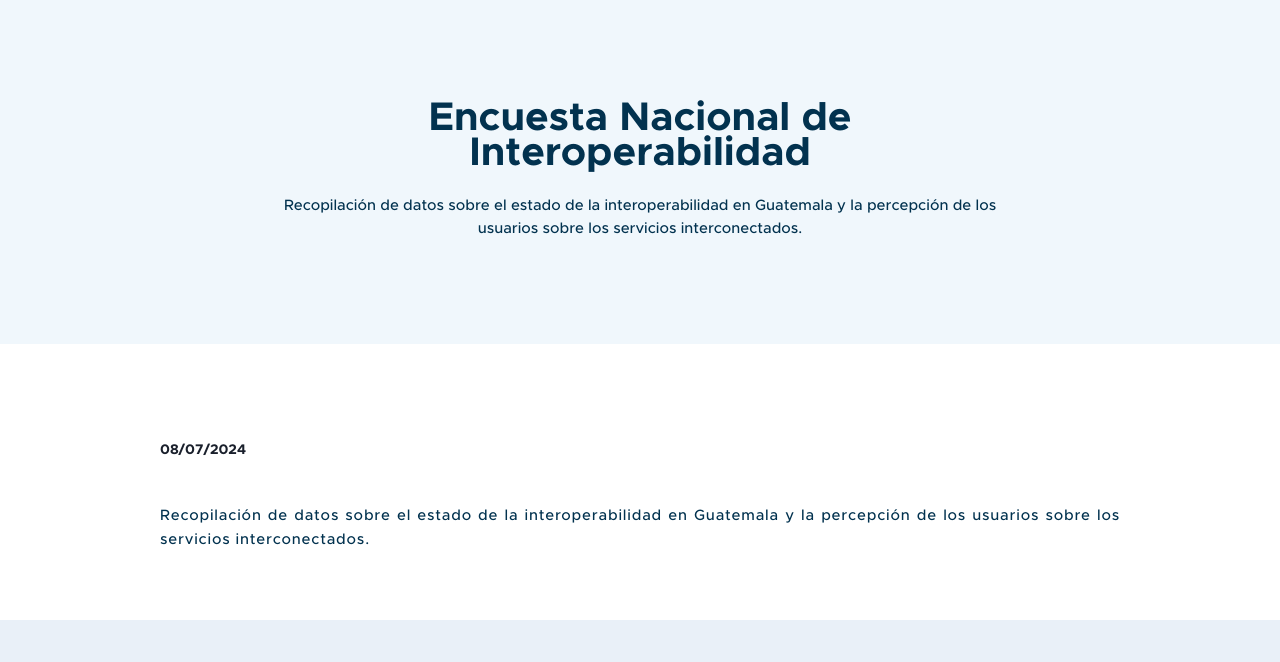
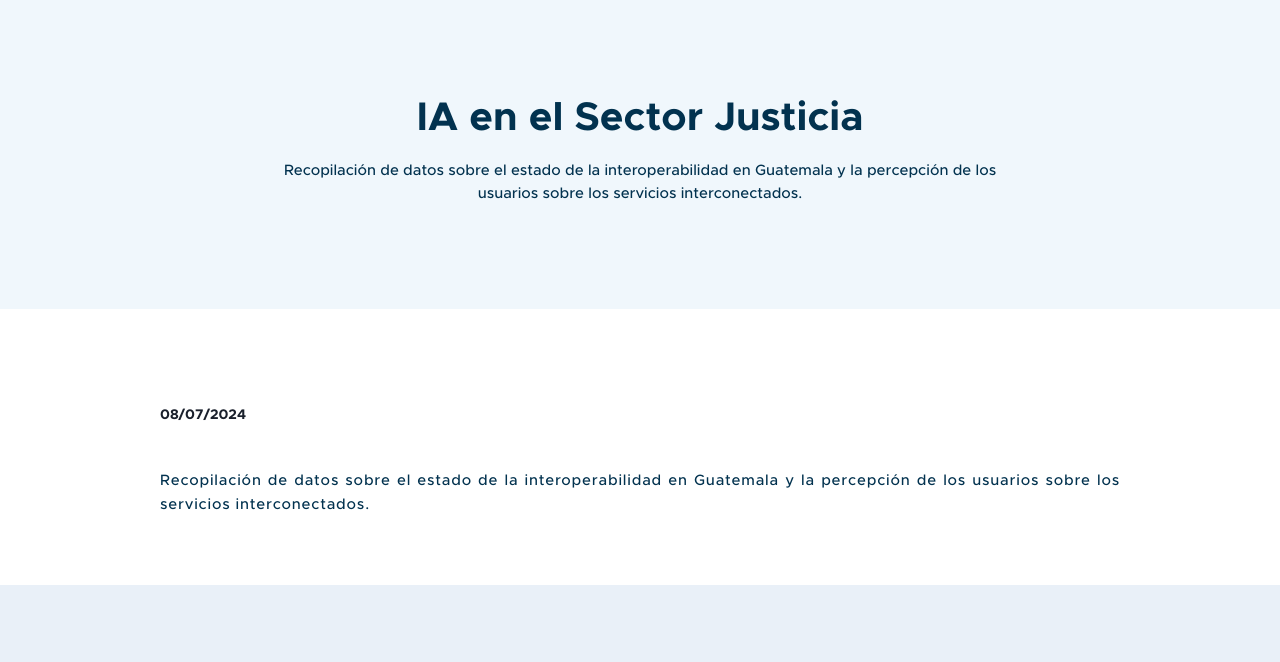
Before and after one commit to RedCiudadana/Lab_Inteligencia_Artificial, an Eleventy site: page src/transformacion/2024-07-08-encuesta-nacional-de-interoperabilidad.md in a window 1280 px wide. Shown: the part 87-749 px from the top of the page. Built offline with nearby package versions, Linux system fonts and the light colour scheme; Eleventy itself is replaced by a stand-in of ours; files that its build step writes are made by us from their sources; what render-markdown-js would draw is missing.

Commit message:
Update Interoperabilidad “2024-07-08-encuesta-nacional-de-interoperabilidad”

```diff
--- a/src/transformacion/2024-07-08-encuesta-nacional-de-interoperabilidad.md
+++ b/src/transformacion/2024-07-08-encuesta-nacional-de-interoperabilidad.md
@@ -1,5 +1,5 @@
 ---
-title: Encuesta Nacional de Interoperabilidad
+title: IA en el Sector Justicia
 image: /assets/cms/interoperabildiad_gd-23.png
 description: Recopilación de datos sobre el estado de la interoperabilidad en
   Guatemala y la percepción de los usuarios sobre los servicios interconectados.
```
